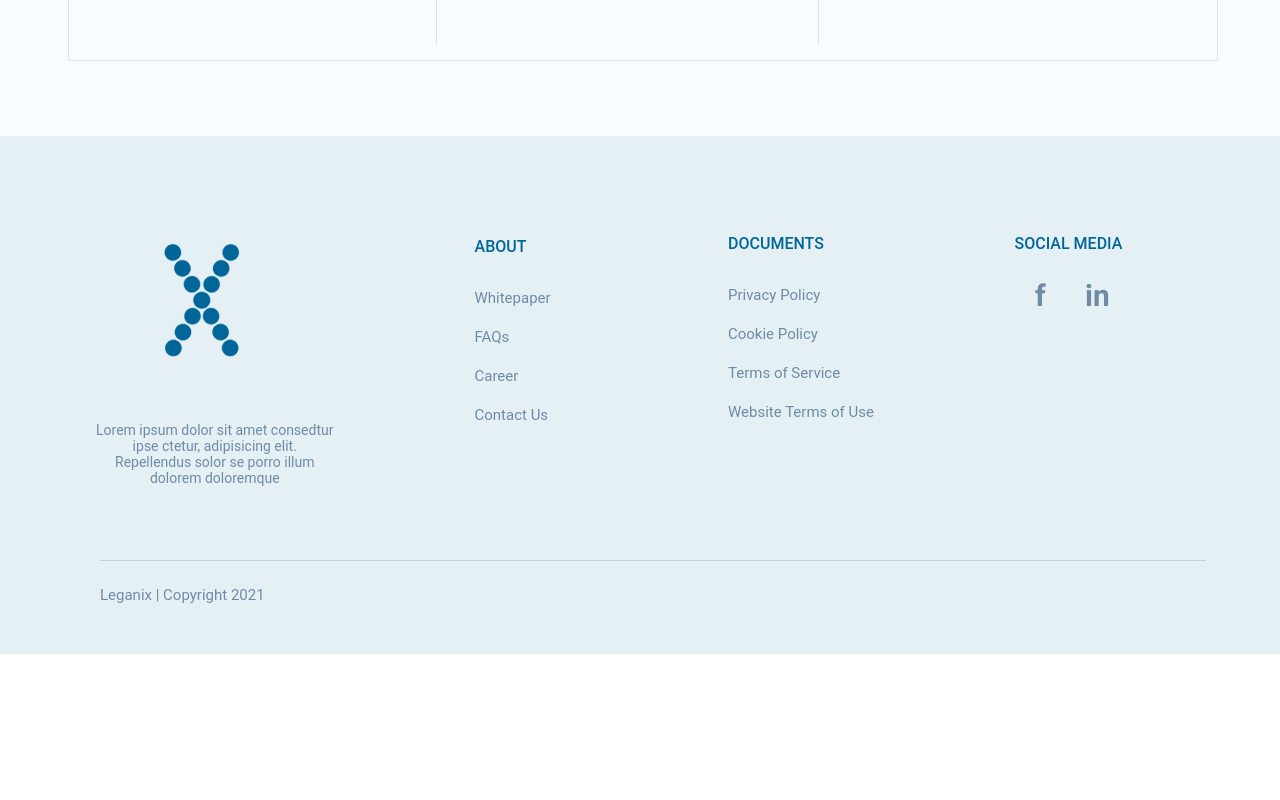
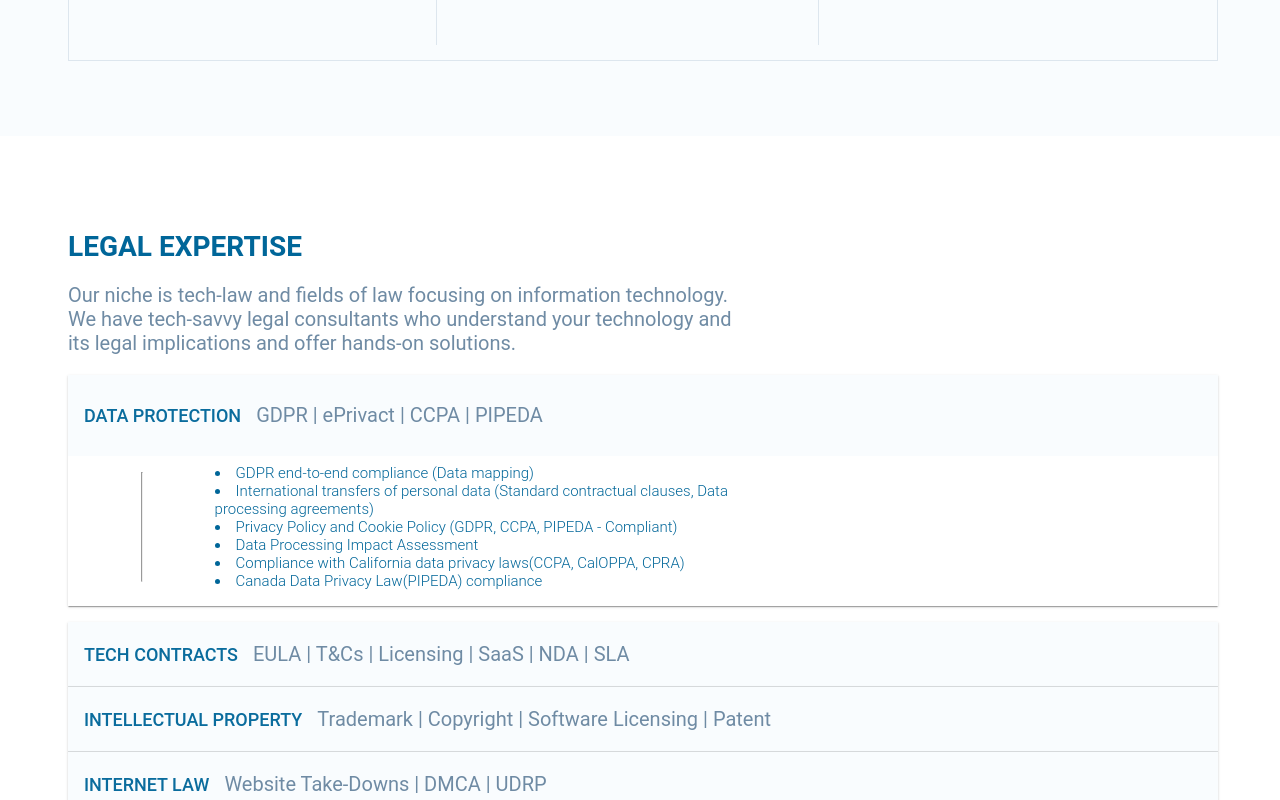
Before and after one commit to safiullah7/legan, a React (Create React App) app in the folder client/: page / in a window 1280 px wide. Shown: the part 1240-2040 px from the top of the page. Before the commit the page ends 1894 px from the top, so only its background shows below. Built offline with nearby package versions, Linux system fonts and the light colour scheme.

Commit message:
expertise component

```diff
--- a/client/package.json
+++ b/client/package.json
@@ -5,6 +5,7 @@
   "dependencies": {
     "@material-ui/core": "^4.12.2",
     "@material-ui/icons": "^4.11.2",
+    "@material-ui/lab": "^4.0.0-alpha.60",
     "@testing-library/jest-dom": "^5.14.1",
     "@testing-library/react": "^11.2.7",
     "@testing-library/user-event": "^12.8.3",
--- a/client/src/features/home/Home.tsx
+++ b/client/src/features/home/Home.tsx
@@ -1,18 +1,86 @@
 import React from "react";
 import BrandingBannerSection from "./BrandingBannerSection";
 import BriefAboutUsSection from "./BriefAboutUsSection";
+import Expertise from "./expertise/Expertise";
 
-const defaultContent = {
+const defaultBannerContent = {
   heading: 'Legal for Creative Minds',
   mainText: 'The legal expertise combined with tech savviness comes to offer a variety of tech law solutions. We pride ourselves on our international-mindedness. ',
   bottomText: 'You can submit your case for a free assessment.We will get back to you shortly',
+};
+const defaultExpertiseContent = {
+  heading: 'LEGAL EXPERTISE',
+  mainText: 'Our niche is tech-law and fields of law focusing on information technology. We have tech-savvy legal consultants who understand your technology and its legal implications and offer hands-on solutions.',
+  contentList: [
+    {
+      heading: 'DATA PROTECTION',
+      subHeading: 'GDPR | ePrivact | CCPA | PIPEDA',
+      panel: 'panel1',
+      list: [
+        'GDPR end-to-end compliance (Data mapping)',
+        'International transfers of personal data (Standard contractual clauses, Data processing agreements)',
+        'Privacy Policy and Cookie Policy (GDPR, CCPA, PIPEDA - Compliant)',
+        'Data Processing Impact Assessment',
+        'Compliance with California data privacy laws(CCPA, CalOPPA, CPRA)',
+        'Canada Data Privacy Law(PIPEDA) compliance',
+      ],
+    },
+    {
+      heading: 'TECH CONTRACTS',
+      subHeading: 'EULA | T&Cs | Licensing | SaaS | NDA | SLA',
+      panel: 'panel2',
+      list: [
+        'GDPR end-to-end compliance (Data mapping)',
+        'International transfers of personal data (Standard contractual clauses, Data processing agreements)',
+        'Privacy Policy and Cookie Policy (GDPR, CCPA, PIPEDA - Compliant)',
+        'Data Processing Impact Assessment',
+        'Compliance with California data privacy laws(CCPA, CalOPPA, CPRA)',
+        'Canada Data Privacy Law(PIPEDA) compliance',
+      ],
+    },
+    {
+      heading: 'INTELLECTUAL PROPERTY',
+      subHeading: 'Trademark | Copyright | Software Licensing | Patent',
+      panel: 'panel3',
+      list: [
+        'GDPR end-to-end compliance (Data mapping)',
+        'International transfers of personal data (Standard contractual clauses, Data processing agreements)',
+        'Privacy Policy and Cookie Policy (GDPR, CCPA, PIPEDA - Compliant)',
+        'Data Processing Impact Assessment',
+        'Compliance with California data privacy laws(CCPA, CalOPPA, CPRA)',
+        'Canada Data Privacy Law(PIPEDA) compliance',
+      ],
+    },
+    {
+      heading: 'INTERNET LAW',
+      subHeading: 'Website Take-Downs | DMCA | UDRP',
+      panel: 'panel4',
+      list: [
+        'GDPR end-to-end compliance (Data mapping)',
+        'International transfers of personal data (Standard contractual clauses, Data processing agreements)',
+        'Privacy Policy and Cookie Policy (GDPR, CCPA, PIPEDA - Compliant)',
+        'Data Processing Impact Assessment',
+        'Compliance with California data privacy laws(CCPA, CalOPPA, CPRA)',
+        'Canada Data Privacy Law(PIPEDA) compliance',
+      ],
+    },
+  ]
 };
 
 const Home = () => {
   return (
     <div>
-      <BrandingBannerSection heading={defaultContent.heading} mainText={defaultContent.mainText} bottomText={defaultContent.bottomText} />
+      <BrandingBannerSection
+        heading={defaultBannerContent.heading}
+        mainText={defaultBannerContent.mainText}
+        bottomText={defaultBannerContent.bottomText}
+      />
       <BriefAboutUsSection />
+      <Expertise
+        heading={defaultExpertiseContent.heading}
+        mainText={defaultExpertiseContent.mainText}
+        contentList={defaultExpertiseContent.contentList}
+      />
     </div>
   );
 };
--- /dev/null
+++ b/client/src/features/home/expertise/Expertise.tsx
@@ -0,0 +1,77 @@
+import { Container, Grid } from '@material-ui/core';
+import React from 'react'
+import styled from 'styled-components';
+import ExpertiseList from './ExpertiseList';
+
+interface IExpertiseContent {
+    heading: string,
+    subHeading: string,
+    panel: string,
+    list: string[],
+}
+
+interface IProps {
+    heading: string,
+    mainText: string,
+    contentList: IExpertiseContent[],
+};
+
+const Expertise: React.FC<IProps> = (
+    { heading, contentList, mainText }
+) => {
+
+    return (
+        <>
+            <Expert>
+                <Container className="container" maxWidth="xl">
+                    <Content>
+                        <Grid>
+                            <Grid item md={7} sm={9} xs={12}>
+                                <h1>
+                                    {heading}
+                                </h1>
+                                <p>
+                                    {mainText}
+                                </p>
+                            </Grid>
+                        </Grid>
+                        <ExpertiseList contentList={contentList} />
+                    </Content>
+                </Container>
+            </Expert>
+        </>
+    )
+};
+
+const Expert = styled.div`
+.container{
+    background-color: #fff;
+    padding: 75px 65px;
+    @media (max-width: 550px){
+    padding: 45px 10px;
+        }
+    }
+`;
+
+const Content = styled.div`
+padding-left: 3px;
+width: 100%;
+margin: 0px auto;
+text-align: left;
+h1{
+    font-size: 28px;
+    color: rgba(0, 102, 153, 1);
+    font-weight: 700;
+    }
+p{
+    font-size: 20px;
+    font-weight: 400;
+    color: rgba(111, 139, 164, 1);
+    }
+@media (max-width: 600px){
+    width: 98%;
+    margin: 0px auto;
+}
+`;
+
+export default Expertise;
--- /dev/null
+++ b/client/src/features/home/expertise/ExpertiseList.tsx
@@ -0,0 +1,45 @@
+import React from 'react'
+// import styled from 'styled-components';
+import ExpertiseListItem from './ExpertiseListItem';
+
+interface IExpertiseContent {
+    heading: string,
+    subHeading: string,
+    panel: string,
+    list: string[],
+}
+
+interface IProps {
+    contentList: IExpertiseContent[],
+};
+
+const ExpertiseList: React.FC<IProps> = (
+    { contentList }
+) => {
+
+    const [expanded, setExpanded] = React.useState<string | false>('panel1');
+
+    const handleChange = (panel: string) => (event: React.ChangeEvent<{}>, newExpanded: boolean) => {
+        setExpanded(newExpanded ? panel : false);
+    };
+
+    return (
+        <>
+            {
+                contentList.map(expertiseListItem => {
+                    return <ExpertiseListItem
+                        key={expertiseListItem.heading}
+                        heading={expertiseListItem.heading}
+                        subHeading={expertiseListItem.subHeading}
+                        list={expertiseListItem.list}
+                        panel={expertiseListItem.panel}
+                        expanded={expanded}
+                        handleChange={handleChange}
+                    />
+                })
+            }
+        </>
+    )
+}
+
+export default ExpertiseList;
--- /dev/null
+++ b/client/src/features/home/expertise/ExpertiseListItem.tsx
@@ -0,0 +1,98 @@
+import { Accordion, AccordionDetails, AccordionSummary, Grid, ListItem } from '@material-ui/core';
+import Timeline from '@material-ui/lab/Timeline';
+import TimelineItem from '@material-ui/lab/TimelineItem';
+import TimelineSeparator from '@material-ui/lab/TimelineSeparator';
+import TimelineConnector from '@material-ui/lab/TimelineConnector';
+import TimelineContent from '@material-ui/lab/TimelineContent';
+import TimelineDot from '@material-ui/lab/TimelineDot';
+import React from 'react'
+import styled from 'styled-components';
+
+interface IExpertiseContent {
+    heading: string,
+    subHeading: string,
+    list: string[],
+    panel: string,
+    expanded: string | false,
+    handleChange: (panel: string) => (event: React.ChangeEvent<{}>, newExpanded: boolean) => void;
+}
+
+const ExpertiseListItem: React.FC<IExpertiseContent> = (
+    { heading, subHeading, list, expanded, handleChange, panel }
+) => {
+    return (
+        <>
+            <Accordion square expanded={expanded === panel} onChange={handleChange(panel)}>
+                <AccordionSummary aria-controls="panel1d-content" id="panel1d-header" style={{ backgroundColor: 'rgba(249, 252, 254, 1)' }}>
+                    <ListHead>
+                        <h3>
+                            {heading}
+                        </h3>
+                        <p>
+                            {subHeading}
+                        </p>
+                    </ListHead>
+                </AccordionSummary>
+                <AccordionDetails>
+                    <ListItems>
+                        <Grid container>
+                            <Grid item md={2} sm={1} className="timeline">
+                                <hr />
+                            </Grid>
+                            <Grid item md={10} sm={11} xs={11}>
+                                {
+                                    list.map(listItem => {
+                                        return (
+                                            <li className="list-item" key={listItem}>
+                                                {listItem}
+                                            </li>
+                                        );
+                                    })
+                                }
+                            </Grid>
+                        </Grid>
+                    </ListItems>
+                </AccordionDetails>
+            </Accordion>
+        </>
+    )
+}
+const ListHead = styled.div`
+border: none;
+*{
+    display: inline-block;
+}
+h3{
+    font-size: 18px;
+    font-weight: 500;
+    color: rgba(0, 102, 153, 0.96);
+    padding-right: 15px;
+    margin: 10px 0px;
+}
+p{
+    font-size: 16px;
+    font-weight: 400;
+    margin: 0px;
+    color: rgba(0, 102, 153, 0.96);
+}
+`;
+
+const ListItems = styled.div`
+
+.list-item{
+    font-size: 15px;
+    font-weight: 300;
+    color: #006699;
+    padding-left: 15px;
+}
+.timeline{
+    display: flex;
+    flex-flow: column;
+    hr{
+        height: 100%;
+        color: rgba(0, 102, 153, 0.15);
+    }
+}
+`;
+
+export default ExpertiseListItem;
```
Also changed, not shown: 1 other file (tests, documents, lock files or other folders).
